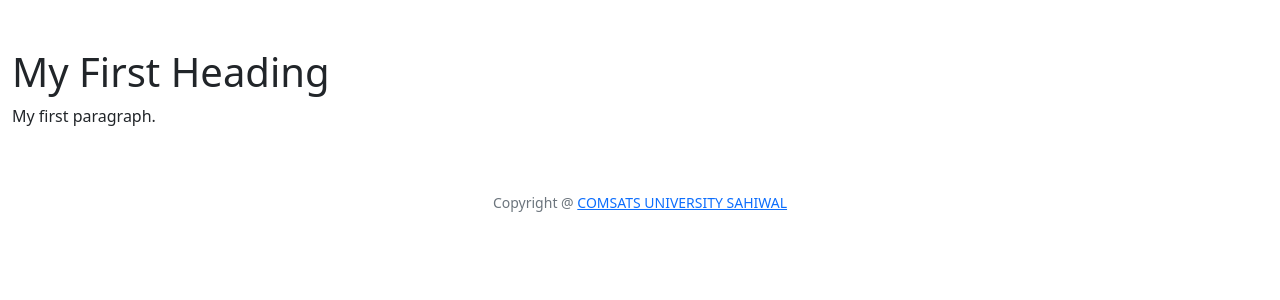
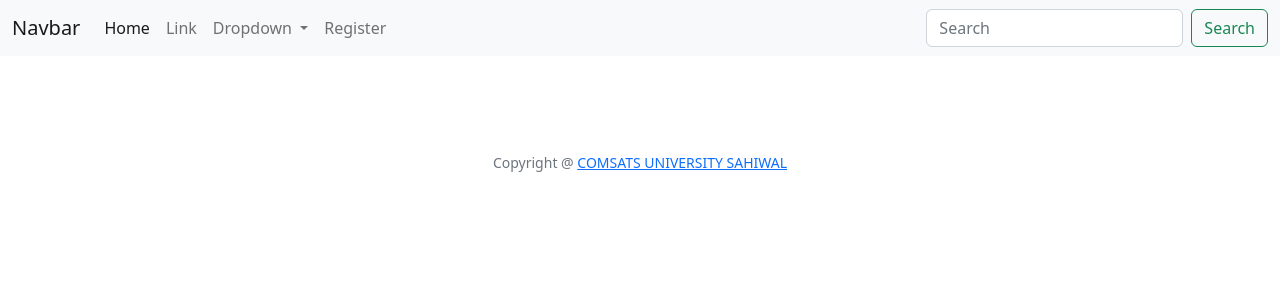
Before and after one commit to nabeelahmedjh/games-library, a Flask app: page / in a window 1280 px wide. Shown: the top 300 px of the page. Run offline with Flask 2, Linux system fonts and the light colour scheme; data that the repository does not hold is empty.

Commit message:
added new templates

```diff
--- a/templates/add_game.html
+++ b/templates/add_game.html
@@ -1,13 +1,14 @@
 {% extends "layout.html"%} {% block title%} main {% endblock %} {%
 block main %}
 
-<form action='/add-game' method='POST'>
+<form method="POST" action="/add-game">
+
   <div class="mb-3">
     <label for="gamename" class="form-label">Game Title</label>
     <input type="text" class="form-control" name="game_name" id="fname" aria-describedby="emailHelp">
   </div>
 
+  <!-- Submit -->
   <button type="submit" class="btn btn-primary">Submit</button>
 </form>
-
 {% endblock -%}
--- a/templates/index.html
+++ b/templates/index.html
@@ -1,13 +1,10 @@
 {% extends "layout.html"%} {% block title%} main {% endblock %} {%
-    block main %}
+block main %}
 
 
 
-    {% for game in context['data'] -%}
-        <h1> {{game[1]}} </h1>
-    {% endfor %}
-<h1>My First Heading</h1>
-<p>My first paragraph.</p>
-
+{% for game in context['data'] -%}
+<h1> {{game[1]}} </h1>
+{% endfor %}
 
 {% endblock -%}
--- a/templates/layout.html
+++ b/templates/layout.html
@@ -1,22 +1,67 @@
 <!DOCTYPE html>
 
 <html lang="en">
+
 <head>
   <meta charset="utf-8" />
   <meta name="viewport" content="initial-scale=1, width=device-width" />
 
   <!-- http://getbootstrap.com/docs/5.1/ -->
   <!-- CSS only -->
-    <link href="https://cdn.jsdelivr.net/npm/bootstrap@5.2.3/dist/css/bootstrap.min.css" rel="stylesheet" integrity="sha384-rbsA2VBKQhggwzxH7pPCaAqO46MgnOM80zW1RWuH61DGLwZJEdK2Kadq2F9CUG65" crossorigin="anonymous">
+  <link href="https://cdn.jsdelivr.net/npm/bootstrap@5.2.3/dist/css/bootstrap.min.css" rel="stylesheet"
+    integrity="sha384-rbsA2VBKQhggwzxH7pPCaAqO46MgnOM80zW1RWuH61DGLwZJEdK2Kadq2F9CUG65" crossorigin="anonymous">
 
   <!-- JavaScript Bundle with Popper -->
-    <script src="https://cdn.jsdelivr.net/npm/bootstrap@5.2.3/dist/js/bootstrap.bundle.min.js" integrity="sha384-kenU1KFdBIe4zVF0s0G1M5b4hcpxyD9F7jL+jjXkk+Q2h455rYXK/7HAuoJl+0I4" crossorigin="anonymous"></script>
+  <script src="https://cdn.jsdelivr.net/npm/bootstrap@5.2.3/dist/js/bootstrap.bundle.min.js"
+    integrity="sha384-kenU1KFdBIe4zVF0s0G1M5b4hcpxyD9F7jL+jjXkk+Q2h455rYXK/7HAuoJl+0I4"
+    crossorigin="anonymous"></script>
 
 
   <title>Games Library {% block title %}{% endblock %}</title>
 </head>
 
 <body>
+
+
+  <nav class="navbar navbar-expand-lg bg-light">
+    <div class="container-fluid">
+      <a class="navbar-brand" href="#">Navbar</a>
+      <button class="navbar-toggler" type="button" data-bs-toggle="collapse" data-bs-target="#navbarSupportedContent"
+        aria-controls="navbarSupportedContent" aria-expanded="false" aria-label="Toggle navigation">
+        <span class="navbar-toggler-icon"></span>
+      </button>
+      <div class="collapse navbar-collapse" id="navbarSupportedContent">
+        <ul class="navbar-nav me-auto mb-2 mb-lg-0">
+          <li class="nav-item">
+            <a class="nav-link active" aria-current="page" href="#">Home</a>
+          </li>
+          <li class="nav-item">
+            <a class="nav-link" href="#">Link</a>
+          </li>
+          <li class="nav-item dropdown">
+            <a class="nav-link dropdown-toggle" href="#" role="button" data-bs-toggle="dropdown" aria-expanded="false">
+              Dropdown
+            </a>
+            <ul class="dropdown-menu">
+              <li><a class="dropdown-item" href="#">Action</a></li>
+              <li><a class="dropdown-item" href="#">Another action</a></li>
+              <li>
+                <hr class="dropdown-divider">
+              </li>
+              <li><a class="dropdown-item" href="#">Something else here</a></li>
+            </ul>
+          </li>
+          <li class="nav-item">
+            <a class="nav-link" href="/register">Register</a>
+          </li>
+        </ul>
+        <form class="d-flex" role="search">
+          <input class="form-control me-2" type="search" placeholder="Search" aria-label="Search">
+          <button class="btn btn-outline-success" type="submit">Search</button>
+        </form>
+      </div>
+    </div>
+  </nav>
 
   {% if get_flashed_messages() %}
   <header>
@@ -34,4 +79,5 @@
     Copyright @ <a href="">COMSATS UNIVERSITY SAHIWAL</a>
   </footer>
 </body>
+
 </html>
```
Also changed, not shown: templates/dashboard.html (+3 -1 lines), templates/login.html (added, +18 -0 lines), templates/register.html (added, +23 -0 lines), templates/upload_game_image.html (added, +21 -0 lines). Lines whose indentation alone changed are shown as unchanged.
